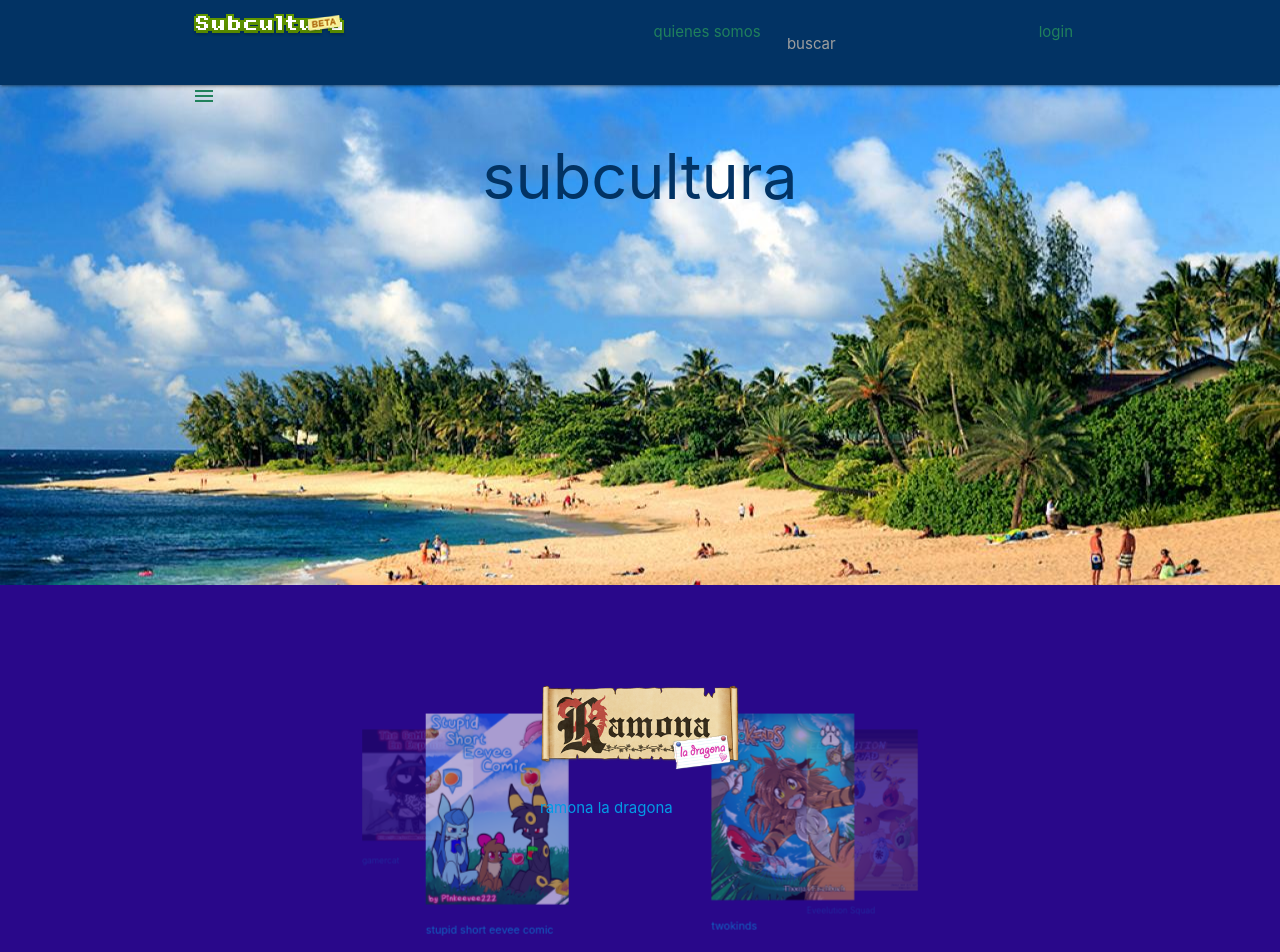
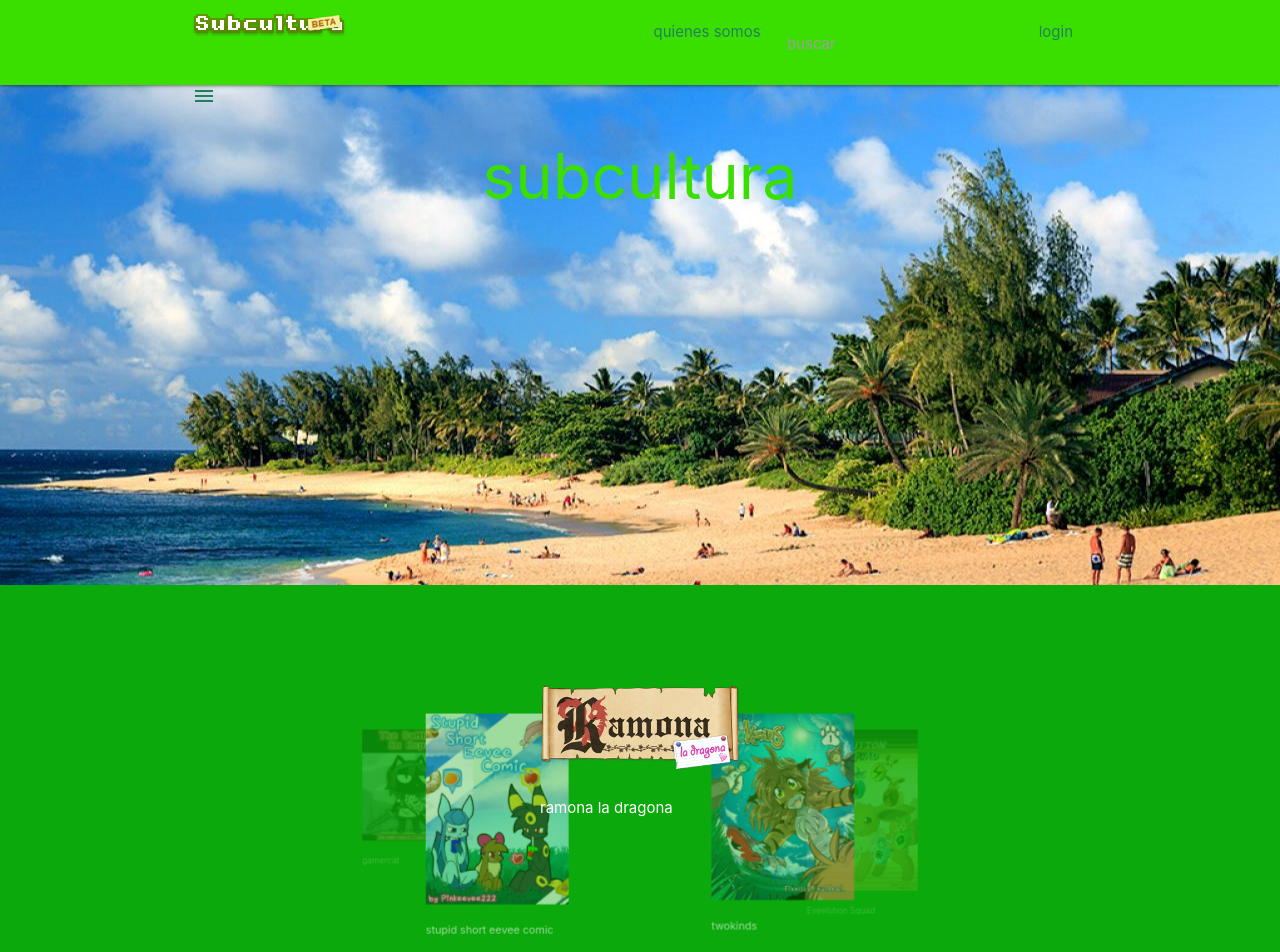
Before and after one commit to victorsandovalaquino/personal1, a plain HTML site: page index.html in a window 1280 px wide. Shown: the top 952 px of the page. Drawn offline with nearby package versions, Linux system fonts and the light colour scheme.

Commit message:
vercionfinal

```diff
--- a/index.css
+++ b/index.css
@@ -1,7 +1,7 @@
 nav ul a{color: #20815c}
 nav{/*color azul logo: #023364 color verde logo: #20815c*/
-background-color: #023364; height: 85px;}
-.header{color: #023364;}
+background-color: #3ADF00; height: 85px;}
+.header{color: #3ADF00;}
 p{line-height: 2rem;}
 .sidenav-trigger{color:  #26a69a;}
 .parallax-container {
@@ -36,10 +36,13 @@ footer a{
 	color: #e0e0e0;
 }
 .page-footer{
-	background-color: #023364;
+	background-color: #74DF00;
 }
-#carousel{background-color: #29088A;}
+#carousel{background-color: #0BA90B;}
 .btn-platzi{background-color: #97c93e; color: white}
 .btn-platzi:hover {background-color: #82ad36;}
 .btn-notocar{background-color: #FF0000; color: white}
 .btn-notocar:hover {background-color: #B40404;}
+.hether{color: #298A08}
+.registro{background-color: #088A08}
+.carousel-text{color: #FFFFFF}
--- a/index.html
+++ b/index.html
@@ -24,11 +24,11 @@ $(document).ready(function(){
 });
 </script>
 </head>
-<body bgcolor="#4B088A" text="#FFFFFF">
+<body bgcolor="#74DF00" text="#FFFFFF">
 	<!--header-->
 	<nav role="navigation">
 		<div class="nav-wrapper container">
-			<a id="logo-container" href="#"><img src="title_beta2.png" alt="subcultura"></a>
+			<a id="logo-container" href="#"><img src="title_beta2.png" alt="subcultura" ></a>
 			<ul class="right hide-on-med-and-down">
 				<li><a class="enlace-menu" href="#">login</a></li>
 			</ul>
@@ -71,19 +71,19 @@ $(document).ready(function(){
 	<!--seccion1.5-->
 	<div class="carousel" id="carousel">
     <a class="carousel-item" href="#one!"><img src="ramona la dragona.png">
-    	<p class="title-cover">ramona la dragona</p>
+    	<p class="title-cover carousel-text">ramona la dragona</p>
     </a>
     <a class="carousel-item" href="#two!"><img src="twokinds.jpg">
-    	<p class="title-cover">twokinds</p>
+    	<p class="title-cover carousel-text">twokinds</p>
     </a>
     <a class="carousel-item" href="#three!"><img src="Eveelution Squad.png">
-    	<p class="title-cover">Eveelution Squad</p>
+    	<p class="title-cover carousel-text">Eveelution Squad</p>
     </a>
     <a class="carousel-item" href="#four!"><img src="gamercat.jpg">
-    	<p class="title-cover">gamercat</p>
+    	<p class="title-cover carousel-text">gamercat</p>
     </a>
     <a class="carousel-item" href="#five!"><img src="stupid short eevee comic.png">
-    	<p class="title-cover">stupid short eevee comic</p>
+    	<p class="title-cover carousel-text">stupid short eevee comic</p>
     </a>
   </div>
 	<!--/seccion1.5-->
@@ -128,7 +128,7 @@ $(document).ready(function(){
 		<div class="section no-pad-bot">
 			<div class="container">
 				<div class="row center">
-					<h5 class="header col s12 light">quieres publicar tu comic, crea una cuenta o inicia sesion ahora.</h5>
+					<h5 class="hether col s12 light">quieres publicar tu comic, crea una cuenta o inicia sesion ahora.</h5>
 				</div>
 			</div>
 		</div>
@@ -136,7 +136,7 @@ $(document).ready(function(){
 	</div>
 	<!--/seccion3-->
 	<!--seccion4 registro-->
-	<section id="registro">
+	<section id="registro" class="registro">
 		<div class="container">
 			<div class="row">
 				<div class="col s12">
```
